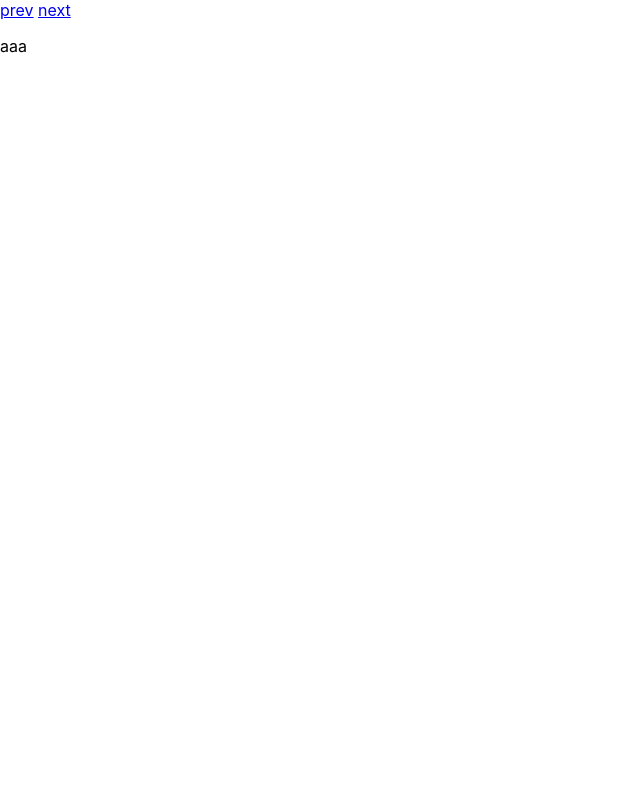
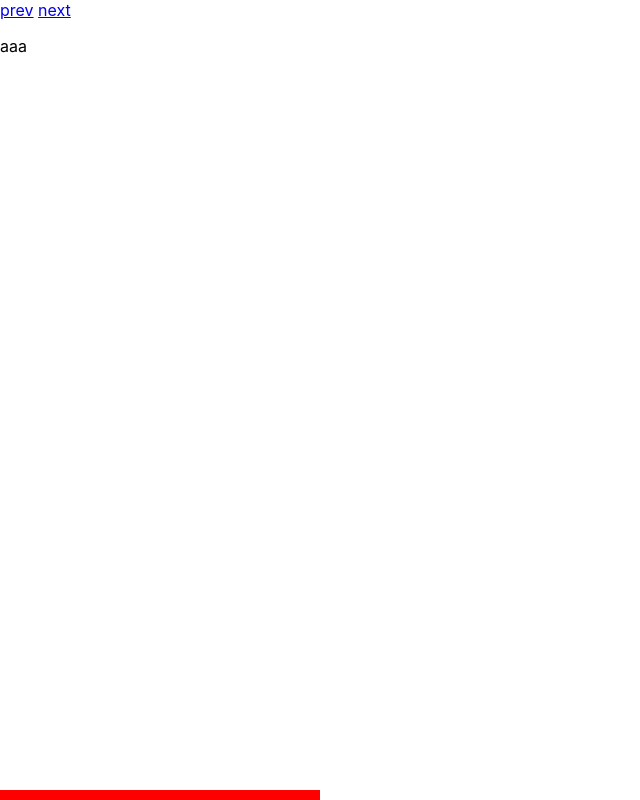
Before and after one commit to yoneda/react-simple-slide, a React (Create React App) app: page / in a window 1280 px wide. Shown: the whole page, without its empty margins (0-640 px from the left). Built offline with nearby package versions, Linux system fonts and the light colour scheme.

Commit message:
add ProgressBar

```diff
--- a/src/App.js
+++ b/src/App.js
@@ -1,18 +1,22 @@
 import React, { Component } from 'react';
 import Menu from './Menu.js';
 import Slide from './Slide.js';
+import ProgressBar from './ProgressBar.js';
 import './App.css';
 
 class App extends Component {
   constructor(props){
     super(props);
+    const slides = ["aaa","bbb","ccc","ddd"];
     this.state = {
       pageNum: 0,
-      slides: ["aaa","bbb","ccc","ddd"]
+      pageMax: slides.length,
+      slides: slides
     }
     this.addPageNum = this.addPageNum.bind(this);
     this.subPageNum = this.subPageNum.bind(this);
     this.onKeyPressed = this.onKeyPressed.bind(this);
+    this.calcParcentage = this.calcParcentage.bind(this);
   }
   componentDidMount(){
     document.addEventListener("keydown",this.onKeyPressed);
@@ -23,6 +27,7 @@ class App extends Component {
   addPageNum(){
     const nowPageNum = this.state.pageNum;
     this.setState({pageNum:nowPageNum+1})
+    console.log(this.state);
   }
   subPageNum(){
     const nowPageNum = this.state.pageNum;
@@ -32,11 +37,17 @@ class App extends Component {
     if(event.key === "ArrowRight") this.addPageNum();
     else if(event.key === "ArrowLeft") this.subPageNum();
   }
+  calcParcentage(num,maxNum){
+    const deci = parseFloat(num)/parseFloat(maxNum);
+    const parcentage = Math.round(deci*100);
+    return parcentage;
+  }
   render() {
     return (
       <div className="App" onKeyDown={this.onKeyPressed} tabIndex="0">
         <Menu onClickNext={this.addPageNum} onClickPrev={this.subPageNum}/>
         <Slide text={this.state.slides[this.state.pageNum]}/>
+        <ProgressBar parcentage={this.calcParcentage(this.state.pageNum+1,this.state.pageMax)}/>
       </div>
     );
   }
--- /dev/null
+++ b/src/ProgressBar.js
@@ -0,0 +1,13 @@
+import React from 'react';
+import styles from './ProgressBar.module.css';
+
+const ProgressBar = ({parcentage}) => {
+  console.log(parcentage);
+  const style = {width: `${parcentage}%`};
+  return(
+    <div className={styles.ProgressBar} style={style}>
+    </div>
+  )
+}
+
+export default ProgressBar;
--- /dev/null
+++ b/src/ProgressBar.module.css
@@ -0,0 +1,8 @@
+
+.ProgressBar{
+  position: fixed;
+  bottom: 0;
+  background-color: red;
+  height: 10px;
+  width: 100%;
+}
```
